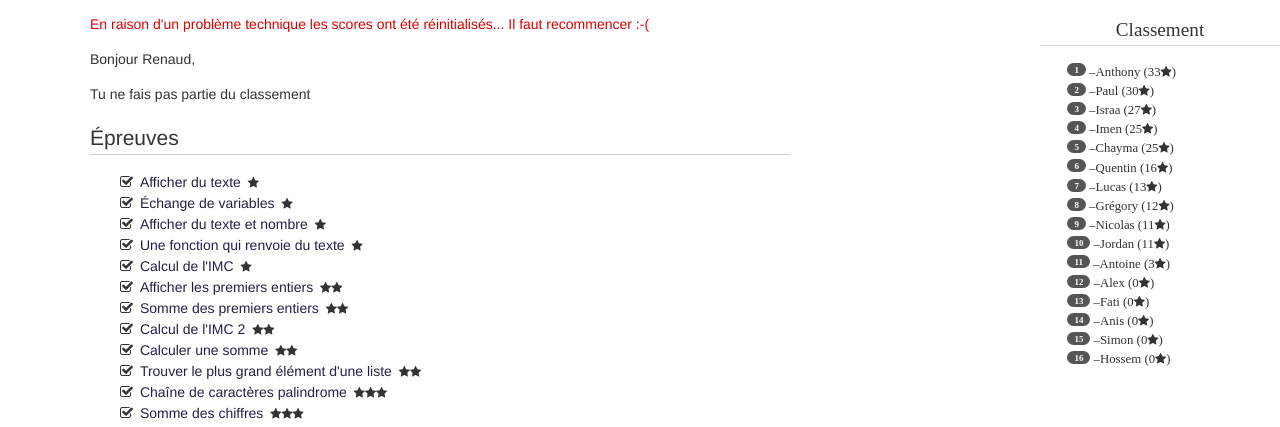
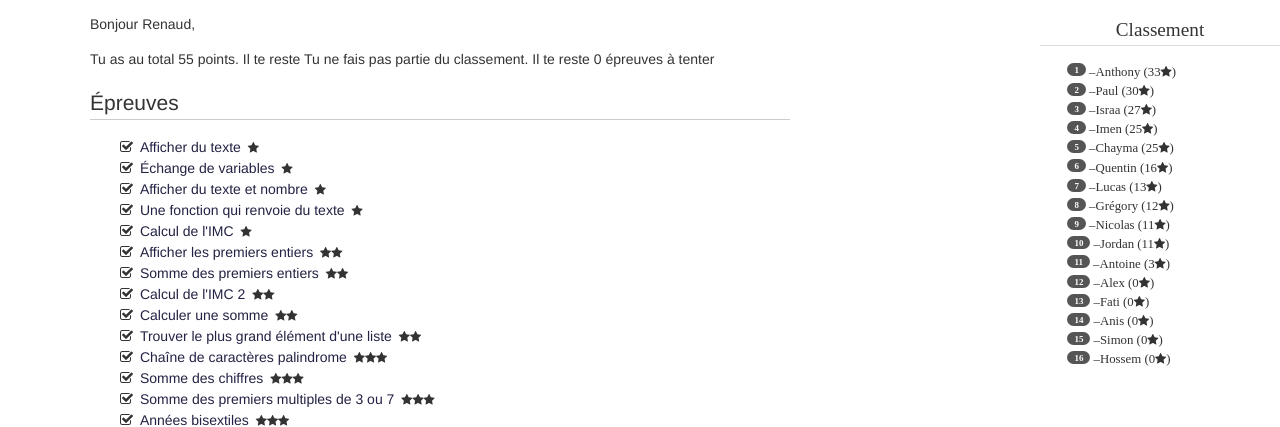
Before and after one commit to schlecky/infotsi, a Django app: page /challenge/ in a window 1280 px wide. Shown: the part 78-505 px from the top of the page. Run offline with Django 3.2, Linux system fonts and the light colour scheme; a user stored in the database is signed in; data comes from the database, SQL or seed files in the repository; both versions use the stored data as it was after the commit.

Commit message:
Suppression du message d'avertissement, sauvegarde de la base de données

```diff
--- a/challenge/models.py
+++ b/challenge/models.py
@@ -26,7 +26,7 @@
     estClasse = models.BooleanField(default=True)
 
     def __str__(self):
-        return self.user.last_name
+        return self.user.last_name+" "+self.user.first_name
 
 
 @receiver(post_save, sender=User)
--- a/challenge/templates/challenge/base.html
+++ b/challenge/templates/challenge/base.html
@@ -22,14 +22,13 @@
 <div id='page'>
 <section id='contenu'>
 {% block contenu %}
-<p class="important"> En raison d'un problème technique les scores ont été réinitialisés... Il faut recommencer :-(</p>
 {% with score=user.etudiant.score %}
 <p>Bonjour {{ user.first_name }},</p>
 
 {% if user.etudiant.estClasse %}
 <p>Avec {{ score }} point{{ score|pluralize }}, ton classement actuel est {{ classement.pos }}/{{ classement.tot }}. Il te reste {{ statEpreuves.restantes }} épreuve{{ statEpreuves.restantes|pluralize }} à tenter.</p>
 {% else %}
-<p> Tu ne fais pas partie du classement </p>
+<p>Tu as au total {{ score }} point{{ score|pluralize }}. Il te reste  Tu ne fais pas partie du classement. Il te reste {{ statEpreuves.restantes }} épreuve{{ statEpreuves.restantes|pluralize }} à tenter </p>
 {% endif %}
 
 
```
Also changed, not shown: db.sqlite3.
